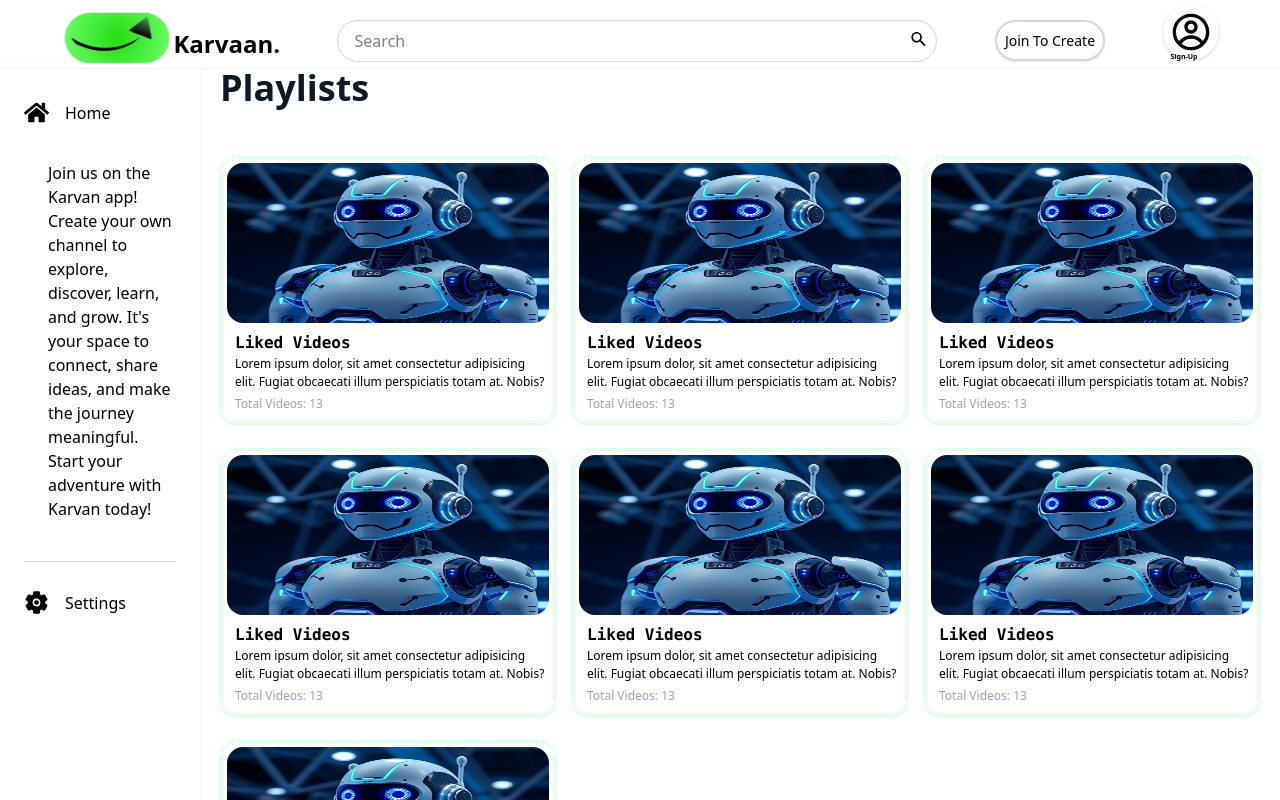
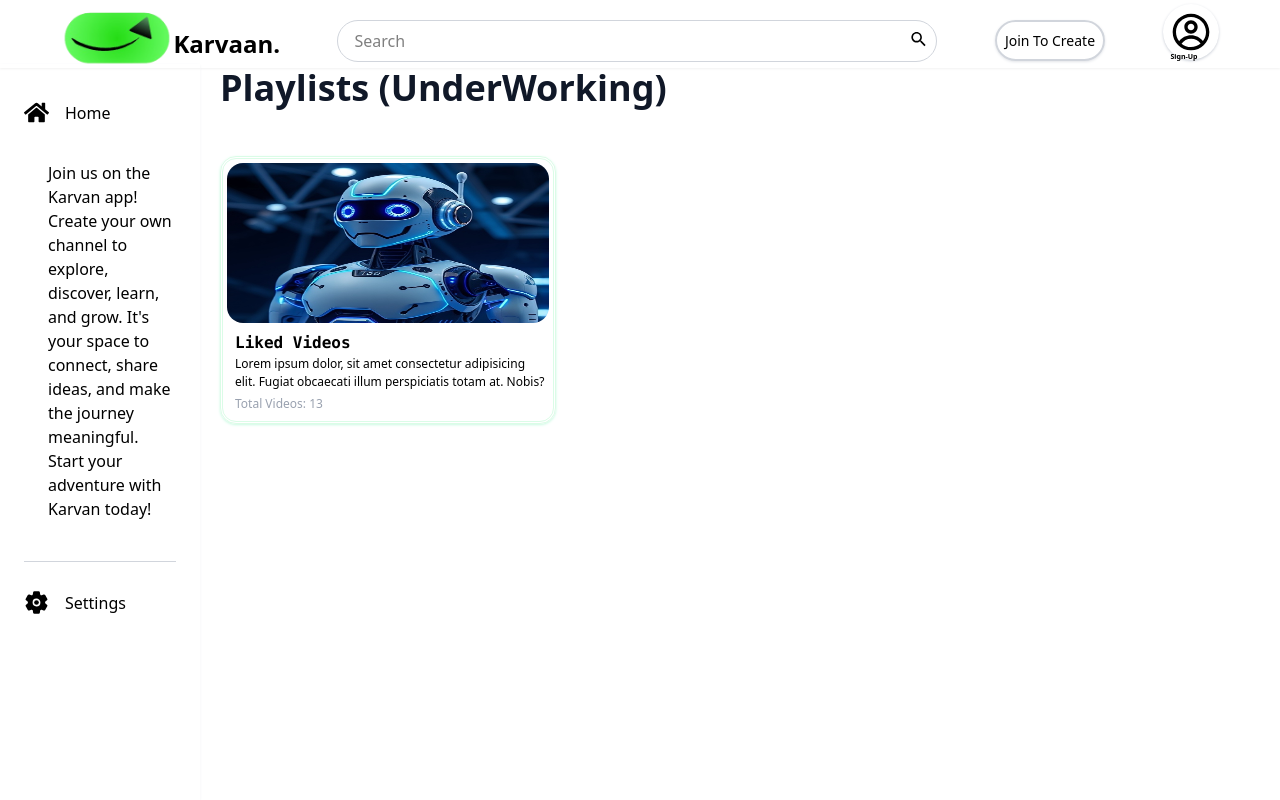
Before and after one commit to dipunjab/karvaan-App-MERN-, a React (Vite) app in the folder frontend/: page /playlists in a window 1280 px wide. Built offline with nearby package versions, Linux system fonts and the light colour scheme; no server answers.

Commit message:
Playlist part will be done later

```diff
--- a/frontend/src/pages/Playlists.jsx
+++ b/frontend/src/pages/Playlists.jsx
@@ -4,14 +4,8 @@ import PlaylistCard from '../components/PlaylistCard'
 const Playlists = () => {
   return (
     <div>
-      <h1 className='ml-8 sm:ml-2 text-4xl text-gray-900 font-bold'>Playlists</h1>
+      <h1 className='ml-8 sm:ml-2 text-4xl text-gray-900 font-bold'>Playlists (UnderWorking)</h1>
         <div className="grid sm:grid-cols-2 md:grid-cols-3 mt-6 ml-8 sm:ml-2">
-            <PlaylistCard/>
-            <PlaylistCard/>
-            <PlaylistCard/>
-            <PlaylistCard/>
-            <PlaylistCard/>
-            <PlaylistCard/>
             <PlaylistCard/>
         </div>
     </div>
```
